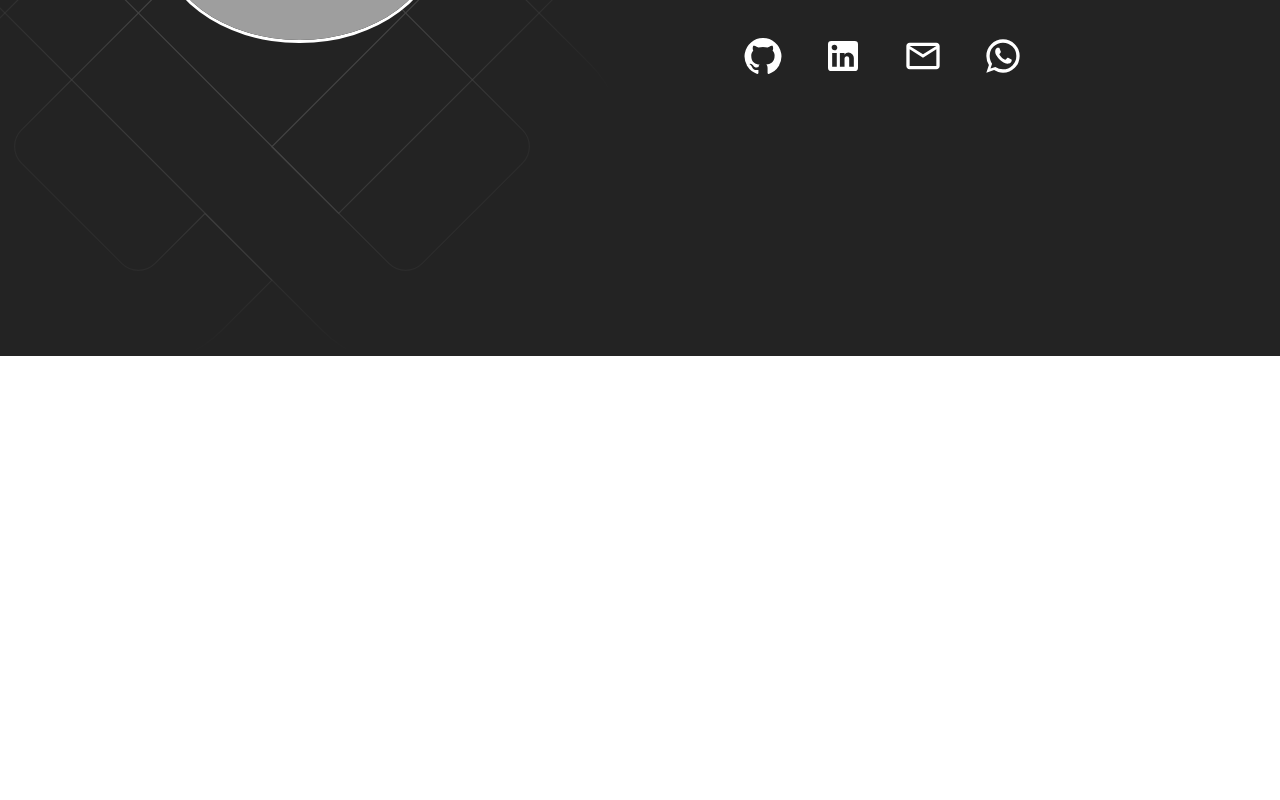
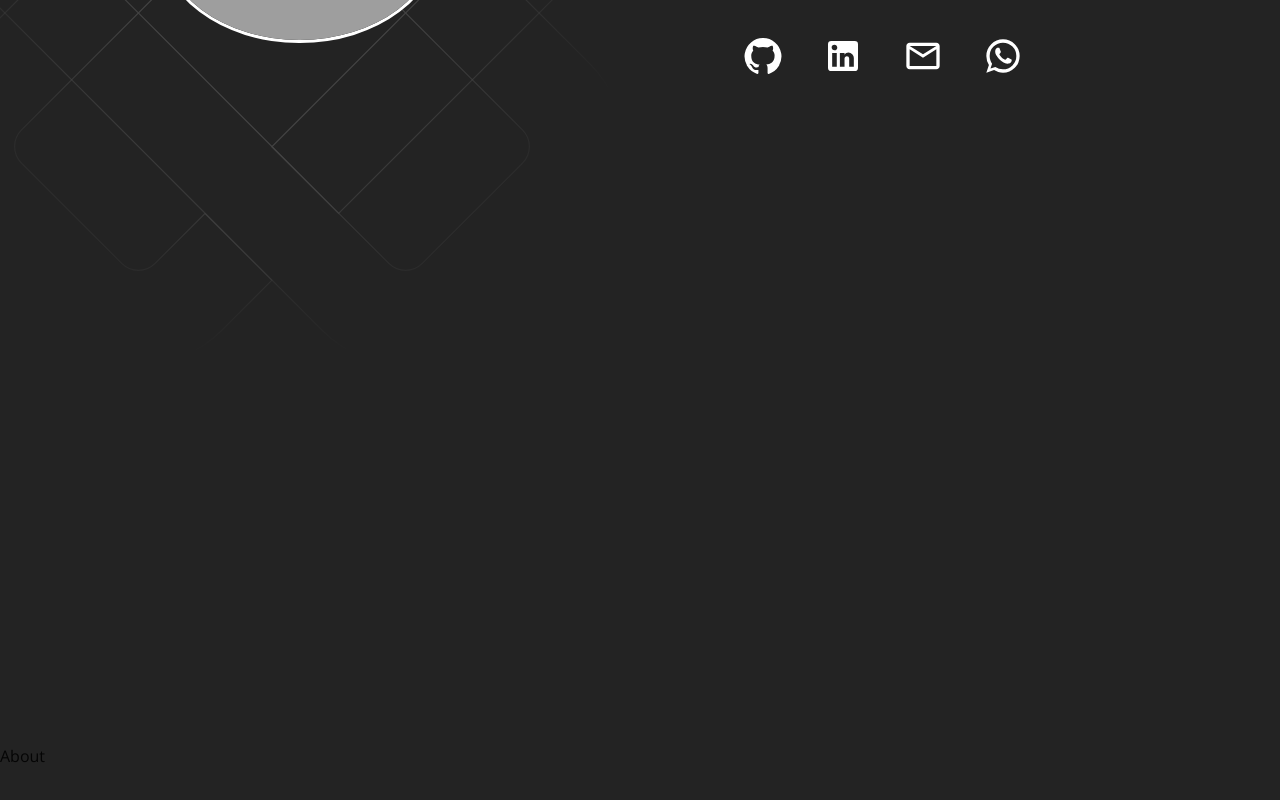
Before and after one commit to euthomasmg/portifolio, a React (Vite) app: page / in a window 1280 px wide. Shown: the part 444-1244 px from the top of the page. Before the commit the page ends 817 px from the top, so only its background shows below. Built offline with nearby package versions, Linux system fonts and the light colour scheme; grey boxes are pictures that could not be loaded.

Commit message:
test: part of about is being added

```diff
--- a/index.html
+++ b/index.html
@@ -4,6 +4,7 @@
     <meta charset="UTF-8" />
     <link rel="icon" type="image/svg+xml" href="/vite.svg" />
     <meta name="viewport" content="initial-scale=1, width=device-width" />
+    <link href="https://fonts.googleapis.com/css2?family=Open+Sans:wght@300&display=swap" rel="stylesheet">
 
     <title>Portifolio</title>
   </head>
--- a/src/pages/Home/About/About.tsx
+++ b/src/pages/Home/About/About.tsx
@@ -0,0 +1,25 @@
+import { styled } from "@mui/material";
+
+
+const About = () => {
+    const StyledAbout = styled("div")(({theme}) => ({
+      backgroundColor: theme.palette.primary.main,
+      height: "100vh",
+      display: "flex",
+      alignItems: "center",
+      [theme.breakpoints.up("xs")]: { // Mobile
+          paddingTop: "100px",
+      },
+      [theme.breakpoints.up("md")]: { // PC
+          paddingTop: "0",
+      },
+    }));
+
+  return (
+    <StyledAbout>
+      About
+    </StyledAbout>
+  );
+};
+
+export default About;
--- a/src/pages/Home/Hero/Hero.tsx
+++ b/src/pages/Home/Hero/Hero.tsx
@@ -49,23 +49,23 @@ const Hero = () => {
                             &lt;/Software Developer&gt;
                         </Typography>
                         <Grid container display = "flex" justifyContent = "center" spacing = {10} pt={3}>
-                            <Grid item xs = {12} md = {1} display = "flex" justifyContent = "center">
-                                <StyledButton onClick = {() => console.log("GitHub")}>
-                                    <GitHubIcon sx = {{ fontSize: 40 }} />
-                                </StyledButton>
+                            <Grid item xs={12} md={1} display="flex" justifyContent="center">
+                                <StyledButton onClick={() => window.open("https://github.com/thomas488", "_blank")}>
+                                    <GitHubIcon sx={{ fontSize: 40 }} />
+                                 </StyledButton>
                             </Grid>
                             <Grid item xs = {12} md = {1} display = "flex"justifyContent = "center">
-                                <StyledButton onClick = {() => console.log("LinkedIn")}>
+                                <StyledButton onClick={() => window.open("https://www.linkedin.com/in/thomasmayer03/", "_blank")}>
                                     <LinkedInIcon sx = {{ fontSize: 40 }} />
                                 </StyledButton>
                             </Grid>
                             <Grid item xs = {12} md = {1} display = "flex" justifyContent = "center">
-                                <StyledButton onClick={() => console.log("Email")}>
+                                <StyledButton onClick={() => window.open("mailto:thomas2003.mayer@gmail.com")}>
                                     <MailOutlineIcon sx={{ fontSize: 40 }} />
                                 </StyledButton>
                             </Grid>
                             <Grid item xs = {12} md = {1} display = "flex" justifyContent = "center">
-                                <StyledButton onClick = {() => console.log("WhatsApp")}>
+                                <StyledButton onClick={() => window.open("https://api.whatsapp.com/send?phone=5551992927159&text=Ol%C3%A1%2C%20Thomas%21", "_blank")}>
                                     <WhatsAppIcon sx = {{ fontSize: 40 }} />
                                 </StyledButton>
                             </Grid>
--- a/src/pages/Home/home.tsx
+++ b/src/pages/Home/home.tsx
@@ -1,5 +1,6 @@
 import NavBar from "../../assets/components/NavBar/NavBar"
 import Hero from "./Hero/Hero"
+import About from "./About/About"
 
 const Home = () => {
 
@@ -7,6 +8,7 @@ const Home = () => {
       <>
             <NavBar></NavBar>
             <Hero />
+            <About />
       </>
     )
   }
--- a/src/theme.ts
+++ b/src/theme.ts
@@ -10,7 +10,7 @@ let theme = createTheme({
         },
     },
     typography: {
-        fontFamily: "Helvetica Neue"
+        fontFamily: "Open Sans"
     }
 });
 
```
